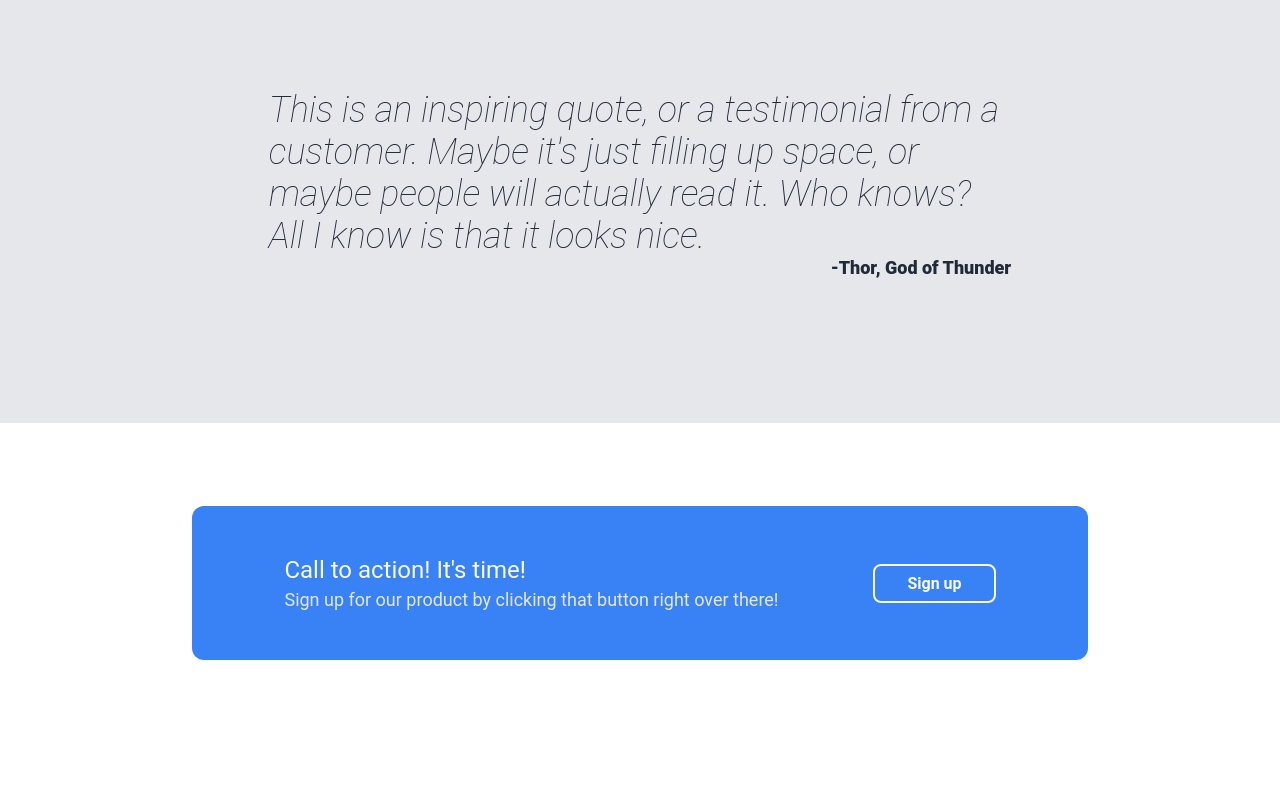
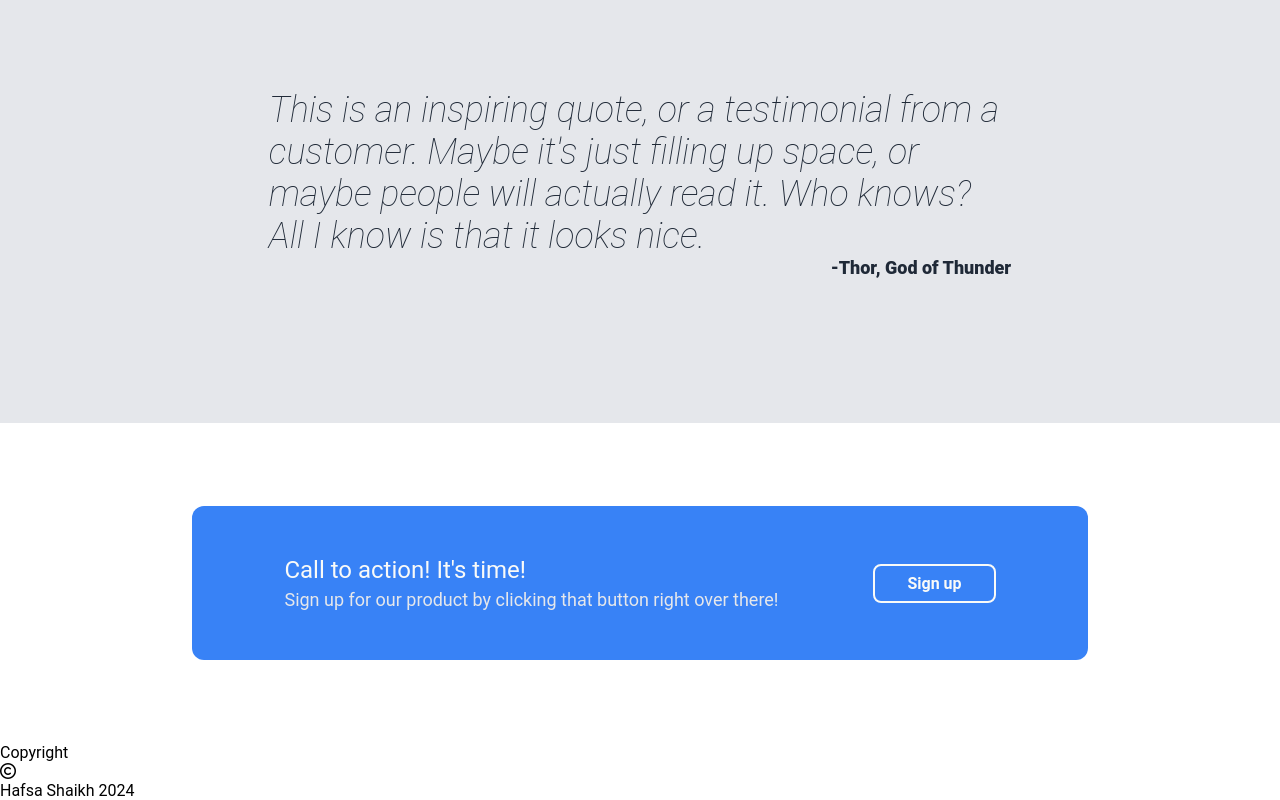
Before and after one commit to Hafsa10101/template-landing-page, a plain HTML site: page index.html in a window 1280 px wide. Shown: the part 1177-1977 px from the top of the page. Before the commit the page ends 1920 px from the top, so only its background shows below. Drawn offline with Linux system fonts and the light colour scheme.

Commit message:
Edit index.html
Added fontawesome kit in head and added html code for footer.

```diff
--- a/index.html
+++ b/index.html
@@ -4,6 +4,7 @@
         <meta charset="UTF-8">
         <title>Landing Page</title>
         <link rel="stylesheet" href="./style.css">
+        <script src="https://kit.fontawesome.com/228c92da45.js" crossorigin="anonymous"></script>
     </head>
     <body>
         <!-- Header -->
@@ -71,5 +72,13 @@
                 <button class="cta-btn">Sign up</button>
             </div>
         </div>
+
+        <div class="footer-container">
+            <div class="footer">
+                <div>Copyright</div>
+                <div><i class="fa-regular fa-copyright"></i></div>
+                <div>Hafsa Shaikh 2024</div>
+            </div>
+        </div>
     </body>
 </html>
```
